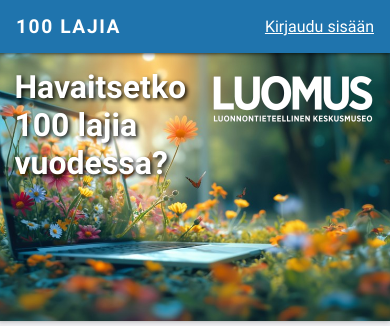
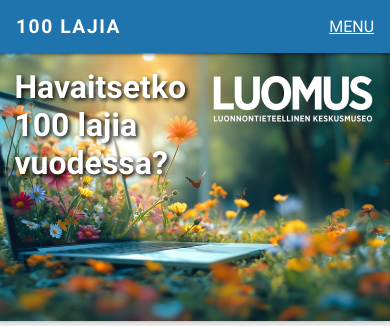
Before and after one commit to luomus/species-challenge, a Flask app: page / in a window 390 px wide. Shown: the top 326 px of the page. Run offline with Flask 3, Linux system fonts and the light colour scheme; data that the repository does not hold is empty.

Commit message:
Mobile navi v1

```diff
--- a/app/static/css/style.css
+++ b/app/static/css/style.css
@@ -68,7 +68,7 @@ a:visited {
 /* NAVIGATION */
 
 #navi {
-    background-color: #1F74AD; /* Laji.fi darker blue */
+    background-color: #1F74AD;
     color: #f1f1f1;
     padding: 1em;
     display: flex;
@@ -91,10 +91,6 @@ a:visited {
     letter-spacing: 0.1rem;
 }
 
-#navi h2 a {
-    text-decoration: none;
-}
-
 #navi a,
 #navi a:link
 #navi a:visited
@@ -103,16 +99,72 @@ a:visited {
     color: #fff;
 }
 
-#login_navi {
-    text-align: right;
-    display: flex;
-    gap: 10px; /* Adds space between items in #login_navi */
+#navi h2 a {
+    text-decoration: none;
 }
 
-#login_navi span {
-    display: inline-block;
-    margin-left: 0.75em;
+
+@media screen and (min-width: 769px) {
+
+
+
+    #login_navi {
+        text-align: right;
+        display: flex;
+        gap: 10px;
+        list-style-type: none;
+    }
+
+    #hamburger-menu {
+        display: none;
+    }
 }
+
+@media screen and (max-width: 768px) {
+
+    #login_navi {
+        display: none;
+        width: 100%;
+        background-color: #16669b;
+        list-style-type: none;
+        margin-left: 0;
+        padding-left: 0;
+    }
+
+    #login_navi.active {
+        display: block;
+        position: absolute;
+        top: 2.3em;
+        left: 0;
+    }
+
+    #login_navi li {
+        padding: 0.7em;
+    }
+
+    #login_navi li a {
+
+    }
+
+
+    #hamburger-menu {
+        display: block;
+        cursor: pointer;
+    }
+
+    #hamburger-menu a,
+    #hamburger-menu a:link,
+    #hamburger-menu a:visited,
+    #hamburger-menu a:active {
+        color: #fff;
+    }
+}
+
+
+
+
+
+
 
 #login_p {
     font-size: 120%;
--- a/app/templates/base.html
+++ b/app/templates/base.html
@@ -43,26 +43,40 @@
                     }
                 });
             });
+
+
+
+            function openNav() {
+    var navigation = document.getElementById("login_navi");
+    if (navigation.className === "active") {
+        navigation.className = "";
+    } else {
+        navigation.className = "active";
+    }
+}
+
+
         </script>
 
     </head>
     <body{% block body_attributes %}{% endblock %}>
-        <div id="navi">
+        <div id="navi" class="nav-container">
             <h2><a href='/'>100 Lajia</a></h2>
-            <div id="login_navi">
+            <ul id="login_navi">
                 {% if user_data %}
                     <!-- Logged in as {{ user_data['id'] }} -->
-                    <span id="user_info">{{ user_data['fullName'] }}</span>
-                    <span id="my"><a href="/oma">Omat osallistumiset</a></span>
+                    <li id="user_info">{{ user_data['fullName'] }}</li>
+                    <li id="my"><a href="/oma">Omat osallistumiset</a></li>
                     {% if is_admin %}
-                        <span id="admin"><a href='/admin'>Admin</a></span>
+                        <li id="admin"><a href='/admin'>Admin</a></li>
                     {% endif %}
-                    <span id="logout"><a href="/logout">Kirjaudu ulos</a></span>
+                    <li id="logout"><a href="/logout">Kirjaudu ulos</a></li>
                 {% else %}
                     <!-- Not logged in -->
-                    <span id="login"><a href="/login">Kirjaudu sisään</a></span>
+                    <li id="login"><a href="/login">Kirjaudu sisään</a></li>
                 {% endif %}
-            </div>
+            </ul>
+            <span id="hamburger-menu"><a href="javascript:void(0);" onclick="openNav()">MENU</a></span>
         </div>
 
         <div id="content">
```
Also changed, not shown: app/controllers/participation.py (line endings or trailing spaces).
